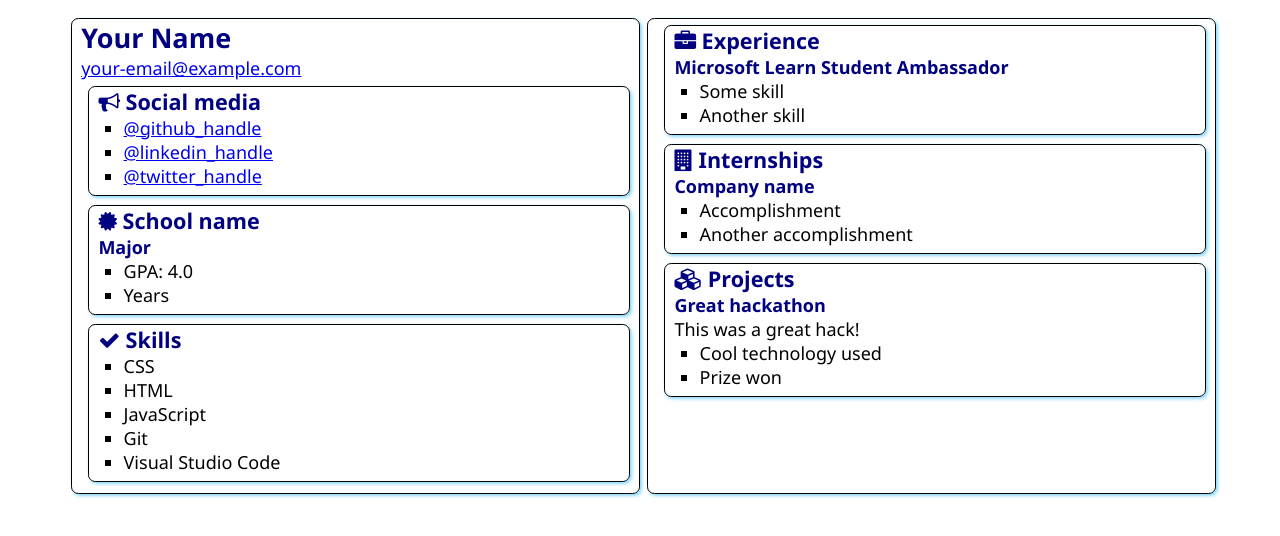
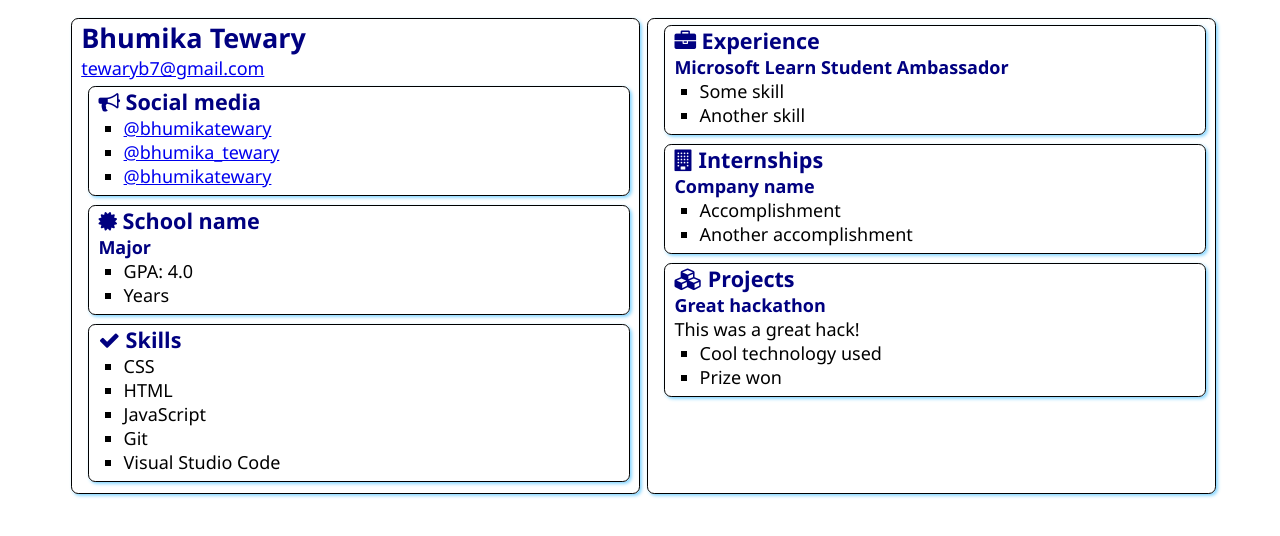
Before and after one commit to bhumikatewary/SATechnicalOnboarding, a plain HTML site: page src/index.html in a window 1280 px wide. Drawn offline with Linux system fonts and the light colour scheme.

Commit message:
Update index.html
Added name

```diff
--- a/src/index.html
+++ b/src/index.html
@@ -12,8 +12,8 @@
 <body>
     <main>
         <article class="box">
-            <h1>Your Name</h1>
-            <div><a href="mailto:your.email@example.com">your-email@example.com</a></div>
+            <h1>Bhumika Tewary</h1>
+            <div><a href="mailto:your.email@example.com">tewaryb7@gmail.com</a></div>
 
             <section class="box">
                 <h2>
@@ -21,9 +21,9 @@
                     Social media
                 </h2>
                 <ul>
-                    <li><a href="https://github.com/<handle>">@github_handle</a></li>
-                    <li><a href="https://linkedin.com/in/<handle>">@linkedin_handle</a></li>
-                    <li><a href="https://twitter.com/<handle>">@twitter_handle</a></li>
+                    <li><a href="https://github.com/<handle>">@bhumikatewary</a></li>
+                    <li><a href="https://linkedin.com/in/<handle>">@bhumika_tewary</a></li>
+                    <li><a href="https://twitter.com/<handle>">@bhumikatewary</a></li>
                 </ul>
             </section>
 
```
